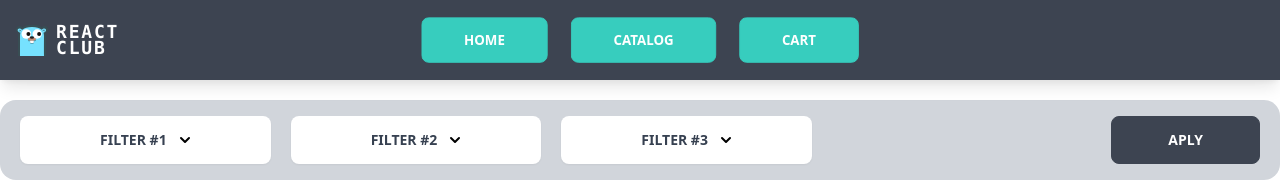
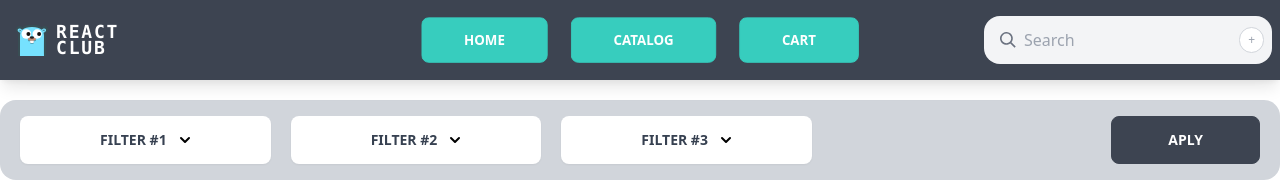
Before and after one commit to 0v3nb1rd/react-club, a React (Create React App) app: page / in a window 1280 px wide. Shown: the top 182 px of the page. Built offline with nearby package versions, Linux system fonts and the light colour scheme.

Commit message:
add Search component

```diff
--- a/src/components/Header.jsx
+++ b/src/components/Header.jsx
@@ -1,12 +1,14 @@
 import React from 'react';
 import { Nav, Logo } from '.';
+import { Search } from './Search';
 
 export const Header = () => {
   return (
     <header className="navbar  shadow-lg bg-neutral text-neutral-content py-4">
-      <div className="container  mx-auto">
+      <div className="container  mx-auto relative">
         <Logo className="absolute" />
         <Nav />
+        <Search />
       </div>
     </header>
   );
--- /dev/null
+++ b/src/components/Search.jsx
@@ -0,0 +1,36 @@
+import React from 'react';
+
+export const Search = () => {
+  return (
+    <div className="absolute right-0 flex items-center w-full lg:w-72 h-full group">
+      <div className="absolute z-50 flex items-center justify-center w-auto h-10 p-3 pr-2 text-sm text-gray-500 uppercase cursor-pointer sm:hidden">
+        <svg
+          fill="none"
+          className="relative w-5 h-5"
+          strokeLinecap="round"
+          strokeLinejoin="round"
+          strokeWidth="2"
+          stroke="currentColor"
+          viewBox="0 0 24 24"
+        >
+          <path d="M10 14l2-2m0 0l2-2m-2 2l-2-2m2 2l2 2m7-2a9 9 0 11-18 0 9 9 0 0118 0z"></path>
+        </svg>
+      </div>
+      <svg
+        className="absolute left-0 z-20 hidden w-4 h-4 ml-4 text-gray-500 pointer-events-none fill-current group-hover:text-gray-400 sm:block"
+        xmlns="http://www.w3.org/2000/svg"
+        viewBox="0 0 20 20"
+      >
+        <path d="M12.9 14.32a8 8 0 1 1 1.41-1.41l5.35 5.33-1.42 1.42-5.33-5.34zM8 14A6 6 0 1 0 8 2a6 6 0 0 0 0 12z"></path>
+      </svg>
+      <input
+        type="text"
+        className="block w-full h-full py-1.5 pl-10 pr-4 leading-normal rounded-2xl focus:border-transparent focus:outline-none focus:ring-2 transition focus:ring-blue-200 ring-opacity-90 bg-gray-100 dark:bg-gray-800 text-gray-400 aa-input"
+        placeholder="Search"
+      />
+      <div className="absolute bg-white right-0 hidden h-auto px-2 py-1 mr-2 text-xs text-gray-400 border border-gray-300 rounded-2xl md:block">
+        +
+      </div>
+    </div>
+  );
+};
--- a/src/components/index.js
+++ b/src/components/index.js
@@ -6,4 +6,4 @@ export { Footer } from './Footer';
 export { Logo } from './Logo';
 export { Post } from './Post';
 export { Card } from './Card';
-// export { Filter } from './Filter';
+export { Search } from './Search';
```
